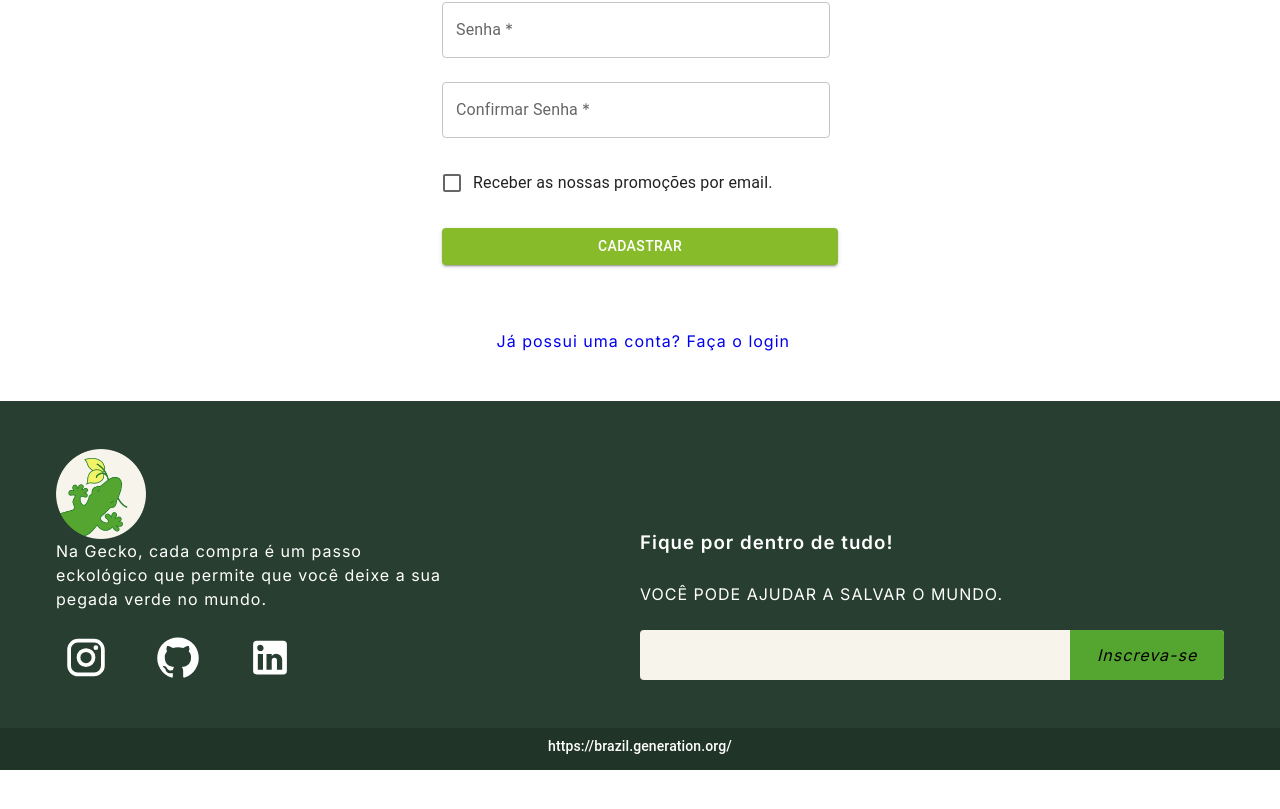
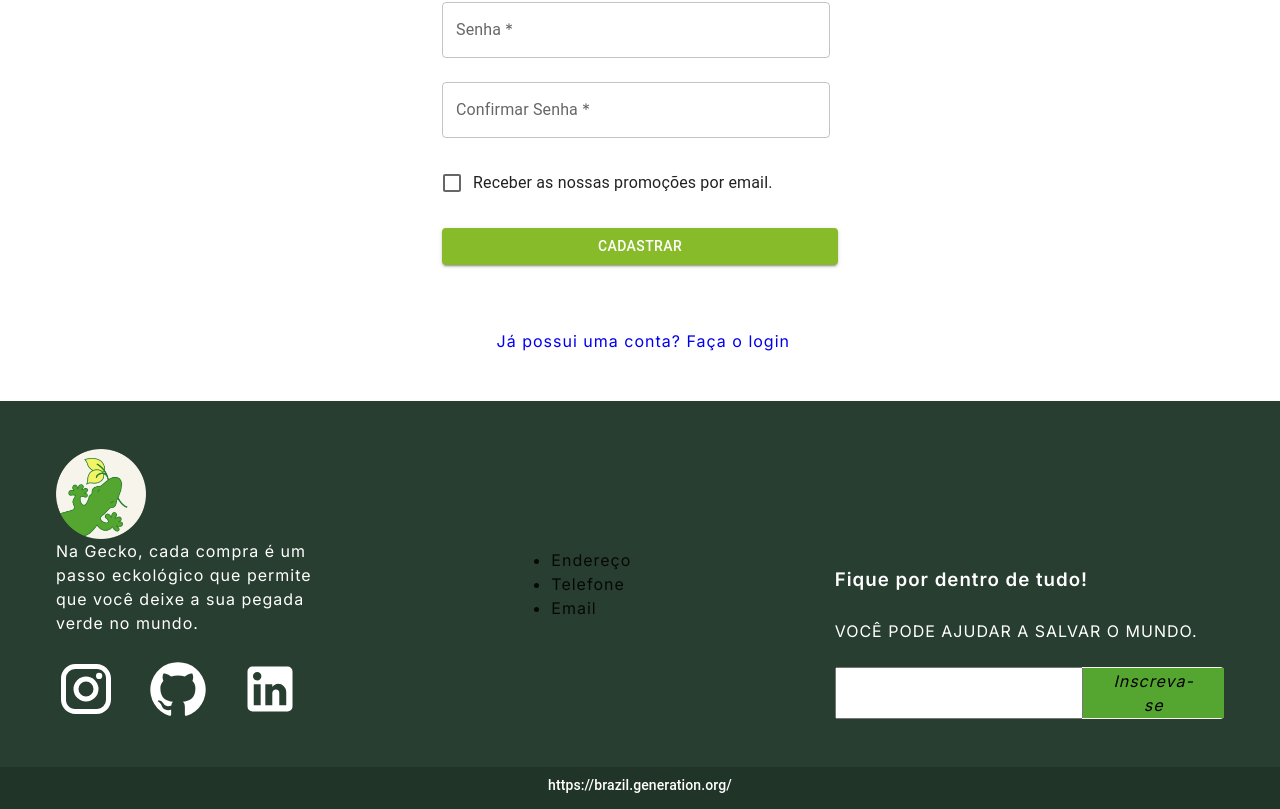
Before and after one commit to ProjetoGecko/frontend, a React (Vite) app: page /Cadastrar in a window 1280 px wide. Shown: the part 398-1207 px from the top of the page. Before the commit the page ends 1168 px from the top, so only its background shows below. Built offline with nearby package versions, Linux system fonts and the light colour scheme.

Commit message:
Exportando css do html do footer e adicionando exemplo de lista

```diff
--- a/src/components/static/Footer/Footer.css
+++ b/src/components/static/Footer/Footer.css
@@ -29,16 +29,30 @@
     text-decoration: none;
 }
 
-.footer_content {
+.footer_conteudo {
 
     display: grid;
     padding: 3rem 3.5rem;
     justify-content: space-between;
     align-items: center;
+    background-color: #283E30;
+}
+
+.footer_contacts {
+
+    color: white;
+
+
+}
+
+.redes {
+    font-size: 60px !important;
+    color: White !important;
+
 }
 
 
-.footer_social_media{
+.footer_social_midia {
 
 
     gap: 2rem;
@@ -46,64 +60,64 @@
 
 }
 
-
-.footer_social_media .redes:hover {
+/*  Quando passar o mouse, tem uma animação.   */
+.footer_social_midia .redes:hover {
     opacity: 0.8;
 }
 
 
 
-.input_group {
+.caixa_inputs_footer {
     display: flex;
     align-items: center;
     background-color: var(--cor1);
     border-radius: 4px;
 }
 
-.footer_subscribe {
+.footer_Inscrevase {
     display: flex;
     flex-direction: column;
     gap: 1.5rem;
     align-self: flex-end;
+    color: white;
 
 }
 
-.input_group button {
-    background-color:var(--cor5);
+.caixa_inputs_footer button {
+    background-color: var(--cor5);
     border: none;
-
     padding: 0px 1.50rem;
     font-size: 1rem;
     height: 50px;
     width: 200px;
-    border-radius: 0px 4px 4px 0px;
     cursor: pointer;
     transition: all 0.4s;
 }
 
-.input_group button:hover {
+/*  Quando passar o mouse em cima do botão, gera uma animação.   */
+.caixa_inputs_footer button:hover {
     opacity: 0.8;
 }
 
-.input_group input {
-    all: unset;
+.caixa_inputs_footer input {
     padding: 0.75rem;
     width: 100%;
 }
 
-.copy {
+.direitos {
 
     display: flex;
     justify-content: center;
     font-size: 0.9rem;
     padding: 0.5rem;
     font-weight: 100;
+    background-color: #213428;
 }
 
-.slogan{
+.slogan {
     margin-top: 1.5rem;
 }
 
-.logo{
+.logo {
     margin-bottom: 50px;
 }
--- a/src/components/static/Footer/Footer.tsx
+++ b/src/components/static/Footer/Footer.tsx
@@ -11,21 +11,29 @@ function Footer() {
 
     return (
         <>
-            <Grid container style={{ backgroundColor: "#283E30" }} className="footer_content">
-                <Grid item xs={4} className="footer_contacts" style={{ color: "white" }}>
-                    <img src={Logo} alt="Logo" width="90px" margin-bottom="50px"/>
+            <Grid container className="footer_conteudo">
+                <Grid item xs={3} className="footer_contacts" >
+                    <img src={Logo} alt="Logo" width="90px" margin-bottom="50px" />
                     <p className="Slogan">Na Gecko, cada compra é um passo eckológico que permite que você deixe a sua pegada verde no mundo.</p>
 
-                    <Box display="flex" alignItems="center" justifyContent="left" className="footer_social_media">
-                        <InstagramIcon className="redes" style={{ fontSize: 60, color: "White", height: "45px" }} />
-                        <GitHubIcon className="redes" style={{ fontSize: 60, color: "white", height: "45px" }} />
-                        <LinkedInIcon className="redes" style={{ fontSize: 60, color: "white", height: "45px" }} />
+                    <Box display="flex" alignItems="center" justifyContent="left" className="footer_social_midia">
+                        <InstagramIcon className="redes" />
+                        <GitHubIcon className="redes" />
+                        <LinkedInIcon className="redes" />
                     </Box>
                 </Grid>
-                <Grid item xs={6} className="footer_subscribe" style={{ color: "white" }} >
+                <Grid>
+
+                    <ul>
+                        <li>Endereço</li>
+                        <li>Telefone</li>
+                        <li>Email</li>
+                    </ul>
+                </Grid>
+                <Grid item xs={4} className="footer_Inscrevase" >
                     <h3>Fique por dentro de tudo!</h3>
                     <p>VOCÊ PODE AJUDAR A SALVAR O MUNDO.</p>
-                    <Box className="input_group">
+                    <Box className="caixa_inputs_footer">
                         <input type="email" className="caixaemail" />
                         <button>
                             <i>Inscreva-se</i>
@@ -33,7 +41,7 @@ function Footer() {
                     </Box>
                 </Grid>
             </Grid>
-            <Grid style={{ backgroundColor: "#213428" }} className="copy">
+            <Grid className="direitos">
                 <a href="">
                     <Typography variant="subtitle2" gutterBottom style={{ color: "white" }} align="center">https://brazil.generation.org/</Typography>
                 </a>
```
